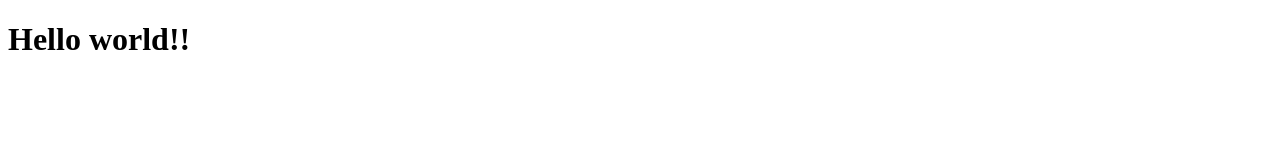
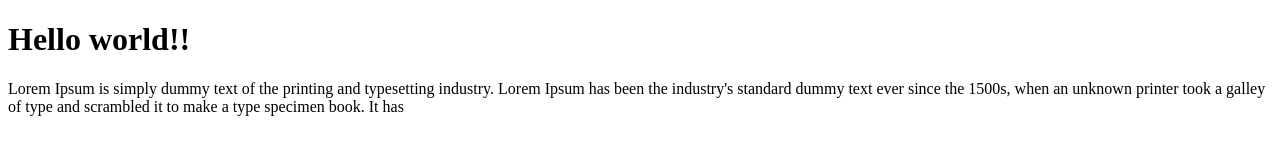
Before and after one commit to stanleygomes/nodevader, a website: page src/static/index.html in a window 1280 px wide. Drawn offline with Linux system fonts and the light colour scheme.

Commit message:
Update index.html

```diff
--- a/src/static/index.html
+++ b/src/static/index.html
@@ -9,5 +9,10 @@
 
   <h1>Hello world!!</h1>
 
+  <p>
+  Lorem Ipsum is simply dummy text of the printing and typesetting industry. Lorem Ipsum has been the industry's standard
+ dummy text ever since the 1500s, when an unknown printer took a galley of type and scrambled it to make a type specimen book. It has
+  </p>
+
 </body>
 </html>
```
